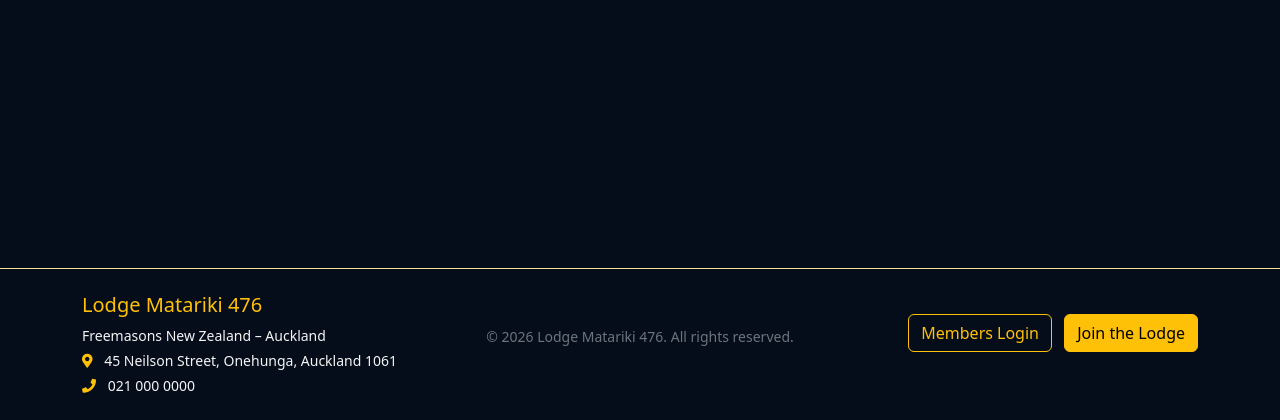
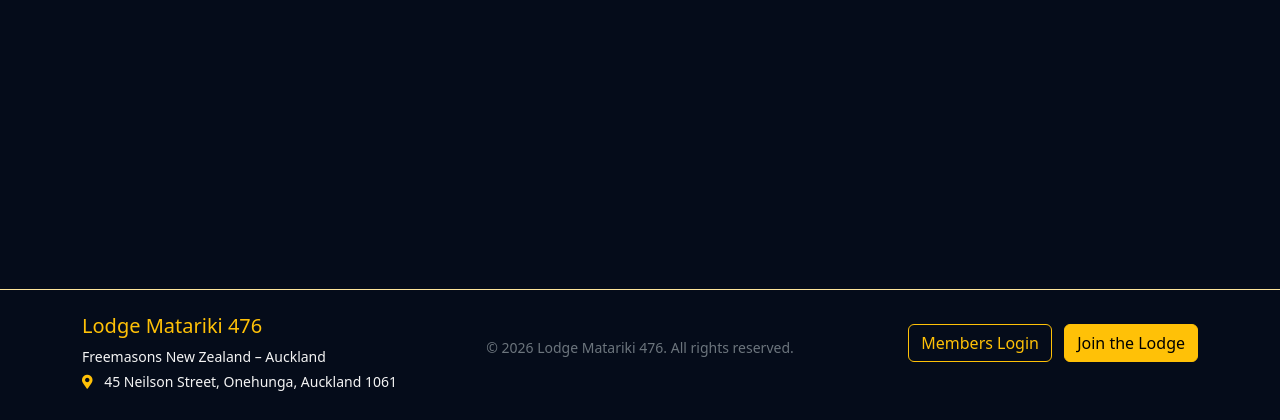
Before and after one commit to sue-zadeh/lodge-matarik476-python, a Flask app: page /about in a window 1280 px wide. Shown: the part 380-800 px from the top of the page. Run offline with Flask 3, Linux system fonts and the light colour scheme; some libraries are stand-ins or nearby versions.

Commit message:
home page-public

```diff
--- a/app/templates/footer.html
+++ b/app/templates/footer.html
@@ -13,10 +13,10 @@
           <i class="fas fa-map-marker-alt me-2 text-warning"></i>
           45 Neilson Street, Onehunga, Auckland 1061
         </p>
-        <p class="mb-0 small">
+        <!--  <p class="mb-0 small">
           <i class="fas fa-phone me-2 text-warning"></i>
           021 000 0000
-        </p>
+        </p> -->
       </div>
 
       <!-- Middle: copyright -->
```
